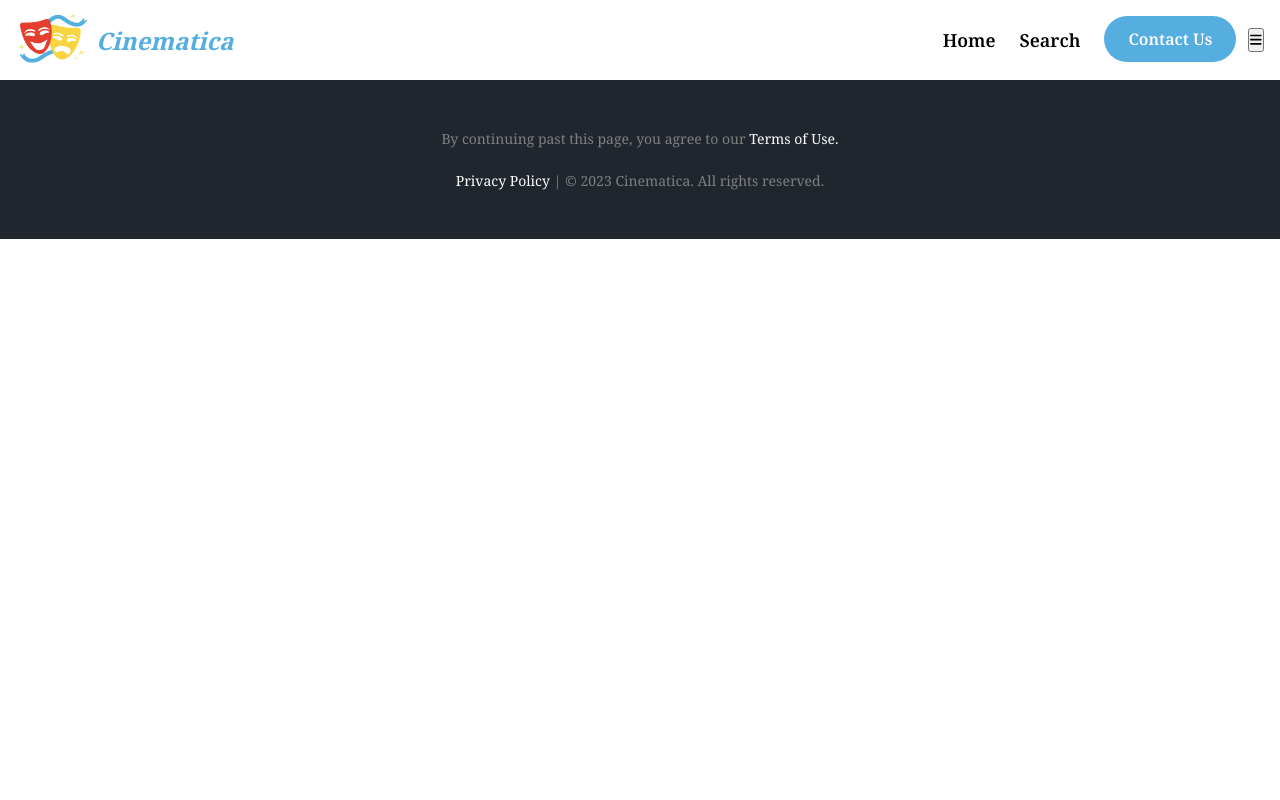
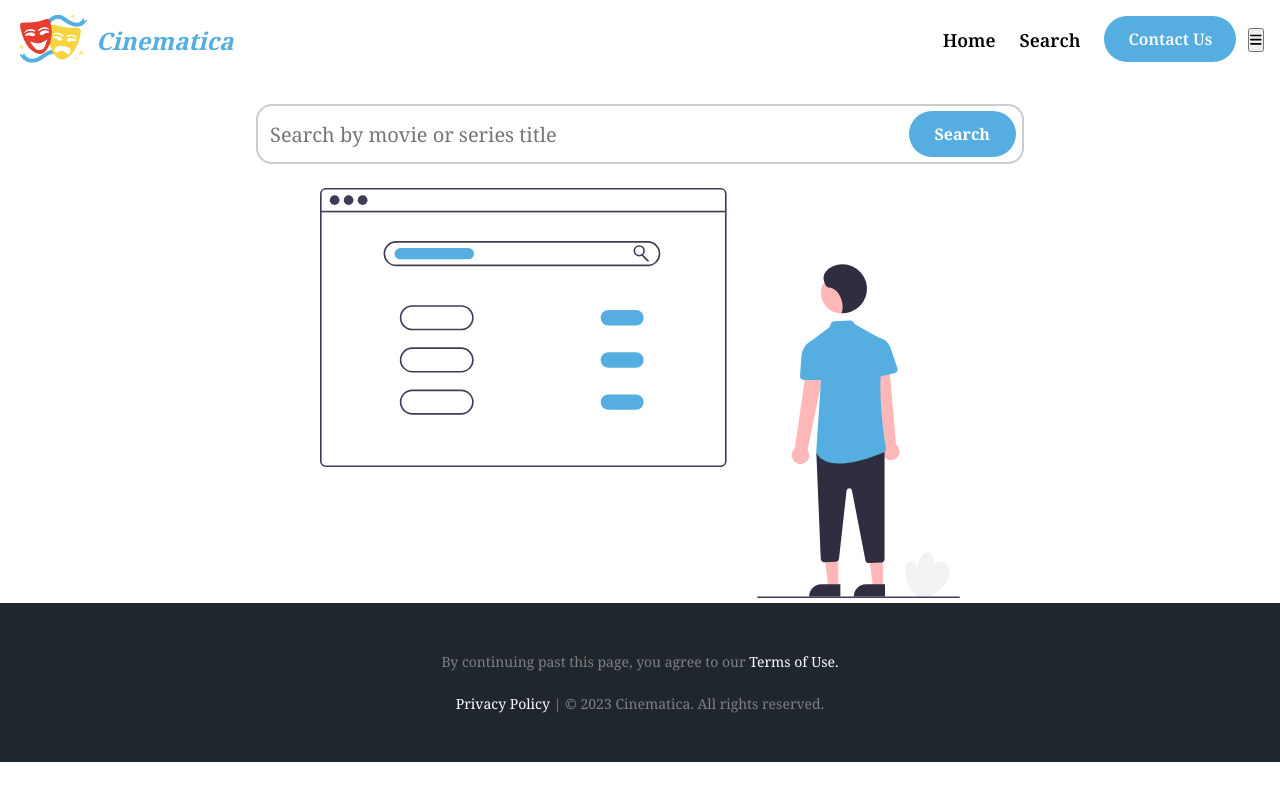
Before and after one commit to fnalviar/Cinematica-React, a React (Create React App) app: page /search in a window 1280 px wide. Built offline with nearby package versions, Linux system fonts and the light colour scheme.

Commit message:
added search page

```diff
--- a/src/App.js
+++ b/src/App.js
@@ -5,6 +5,7 @@ import Nav from "./components/Nav";
 import Home from "./pages/Home";
 import MovieInfo from "./pages/MovieInfo";
 import Footer from "./components/Footer";
+import Search from "./pages/Search";
 
 function App() {
   return (
@@ -13,6 +14,7 @@ function App() {
         <Nav />
         <Routes>
           <Route path="/" element={<Home />} />
+          <Route path="/search" element={<Search />} />
           <Route path="/movie/:userInput/:imdbID" exact element={<MovieInfo />} />
           <Route path="/movies/:userInput" exact element={<Movies />} />
         </Routes>
--- a/src/components/Movies.jsx
+++ b/src/components/Movies.jsx
@@ -33,7 +33,6 @@ const Movies = () => {
         setMovieList(data.Search);
         setTotalResults(parseInt(data.totalResults));
 
-        // console.log("userInput at Movies.jsx, ", userInput);
         console.log("movieList at Movies.jsx, ", movieList);
       } catch (error) {
         console.log(error.message);
@@ -66,17 +65,6 @@ const Movies = () => {
     setMovieList(sortedMovies);
   }
 
-  function titleCaseUserInput(userInput) {
-    const titleCase = userInput
-      .toLowerCase()
-      .split(" ")
-      .map((word) => {
-        return word.charAt(0).toUpperCase() + word.slice(1);
-      })
-      .join(" ");
-    return titleCase;
-  }
-
   const totalPages = Math.ceil(totalResults / itemsPerPage);
 
   return (
@@ -86,10 +74,7 @@ const Movies = () => {
       <div className="movie--results--header__container">
         <h2 id="results__number" className="results__title">
           Search Results for{" "}
-          <span className="blue user--input--results__title">
-            {" "}
-            {titleCaseUserInput(userInput)}{" "}
-          </span>
+          <span className="blue user--input--results__title">{userInput}</span>
         </h2>
 
         <select
--- a/src/components/Nav.jsx
+++ b/src/components/Nav.jsx
@@ -32,7 +32,7 @@ const Nav = () => {
             </Link>
           </li>
           <li className="nav__link">
-            <Link to="/" className="nav__link--anchor">
+            <Link to="/search" className="nav__link--anchor">
               Search
             </Link>
           </li>
--- a/src/index.css
+++ b/src/index.css
@@ -236,6 +236,20 @@ nav {
 }
 
 /*
+  SEARCH SECTION
+*/
+
+.search__figure__container {
+  margin: 0 auto;
+  width: 50vw;
+}
+
+.search__image {
+  height: 100%;
+  width: 100%;
+}
+
+/*
   MAIN SECTION
 */
 
@@ -429,6 +443,7 @@ nav {
 
 .user--input--results__title {
   font-weight: 700;
+  text-transform: capitalize;
 }
 
 .movie__title {
@@ -734,7 +749,6 @@ nav {
   border-bottom: 1px solid rgba(0, 0, 0, 0.2);
 }
 
-
 /*
   RECOMMENDED MOVIES SECTION
 */
@@ -749,11 +763,9 @@ nav {
 }
 
 .recommend__movies__container {
-display: flex;
-flex-wrap: wrap;
+  display: flex;
+  flex-wrap: wrap;
 }
-
-
 
 /*
   SKELETON LOADING
--- a/src/pages/MovieInfo.jsx
+++ b/src/pages/MovieInfo.jsx
@@ -9,8 +9,7 @@ const MovieInfo = () => {
   const url = `https://www.omdbapi.com/`;
 
   const { imdbID, userInput } = useParams();
-  const location = useLocation();
-  const movieList = location.state;
+  const movieList = useLocation().state;
   const [movieSelected, setMovieSelected] = useState([]);
 
   const [loading, setLoading] = useState(false);
@@ -35,7 +34,7 @@ const MovieInfo = () => {
     if (imdbID !== "") {
       fetchSelectedMovie(imdbID);
     }
-  }, []);
+  }, [imdbID]);
 
   return (
     <div className="movie__body">
@@ -174,7 +173,7 @@ const MovieInfo = () => {
             )
           )}
         </div>
-        {loading ? (
+        {/* {loading ? (
           new Array(8).fill(0).map((_, index) => (
             <div className="result__container--skeleton" key={index}>
               <figure className="skeleton movie__img__container--skeleton"></figure>
@@ -185,7 +184,11 @@ const MovieInfo = () => {
             </div>
           ))
         ) : (
-          <Recommend movieSelected={movieSelected} movieList={movieList} />
+          <Recommend
+            movieSelected={movieSelected}
+            movieList={movieList}
+            userInput={userInput}
+          /> */}
         )}
       </div>
     </div>
--- /dev/null
+++ b/src/pages/Search.jsx
@@ -0,0 +1,18 @@
+import React from "react";
+import UndrawSearch from "../assets/undraw_search.svg";
+import SearchMovie from "../ui/SearchMovie";
+
+const Search = () => {
+  return (
+    <>
+      <SearchMovie />
+
+      <figure className="search__figure__container">
+        <img src={UndrawSearch} alt="Undraw Search Image" className="search__image" />
+      </figure>
+
+    </>
+  );
+};
+
+export default Search;
--- a/src/ui/Recommend.jsx
+++ b/src/ui/Recommend.jsx
@@ -1,8 +1,12 @@
 import React from "react";
 import Movie from "../pages/Movie";
 
-const Recommend = ({ movieSelected, movieList: initialMovieList }) => {
+const Recommend = ({ movieSelected, movieList : initialMovieList, userInput}) => {
   const movieList = initialMovieList.movieList;
+
+  console.log("userInput at Recommend.jsx", userInput);
+  console.log("movieList at Recommend.jsx", movieList);
+
 
   return (
     <div className="recommend__container">
@@ -13,13 +17,14 @@ const Recommend = ({ movieSelected, movieList: initialMovieList }) => {
         {movieList &&
           movieList
             .filter(
-              (movie) =>
-                movie.imdbID !== movieSelected.imdbID ||
-                movie.Type == movieSelected.Type ||
-                movie.Year >= movieSelected.Year - 5 // only shows movies 5 years before the movie selected released year
+              (movie) => movie.imdbID !== movieSelected.imdbID
+              // movie.Type == movieSelected.Type &&
+              // movie.Year >= movieSelected.Year - 5 // only shows movies 5 years before the movie selected released year
             )
             .slice(0, 3)
-            .map((movie) => <Movie key={movie.imdbID} movie={movie} />)}
+            .map((movie) => (
+              <Movie key={movie.imdbID} movie={movie} userInput={userInput} />
+            ))}
       </div>
     </div>
   );
```
Also changed, not shown: src/assets/undraw_search.svg (added).
